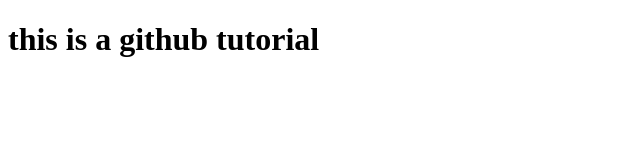
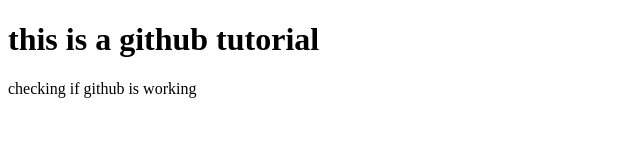
Before and after one commit to Uhiene/tutorial, a plain HTML site: page index.html in a window 1280 px wide. Shown: the whole page, without its empty margins (0-640 px from the left). Drawn offline with Linux system fonts and the light colour scheme.

Commit message:
testing if my git push is working

```diff
--- a/index.html
+++ b/index.html
@@ -8,5 +8,7 @@
 </head>
 <body>
     <h1>this is a github tutorial</h1>
+    <p>checking if github is working
+    </p>
 </body>
 </html>
```
